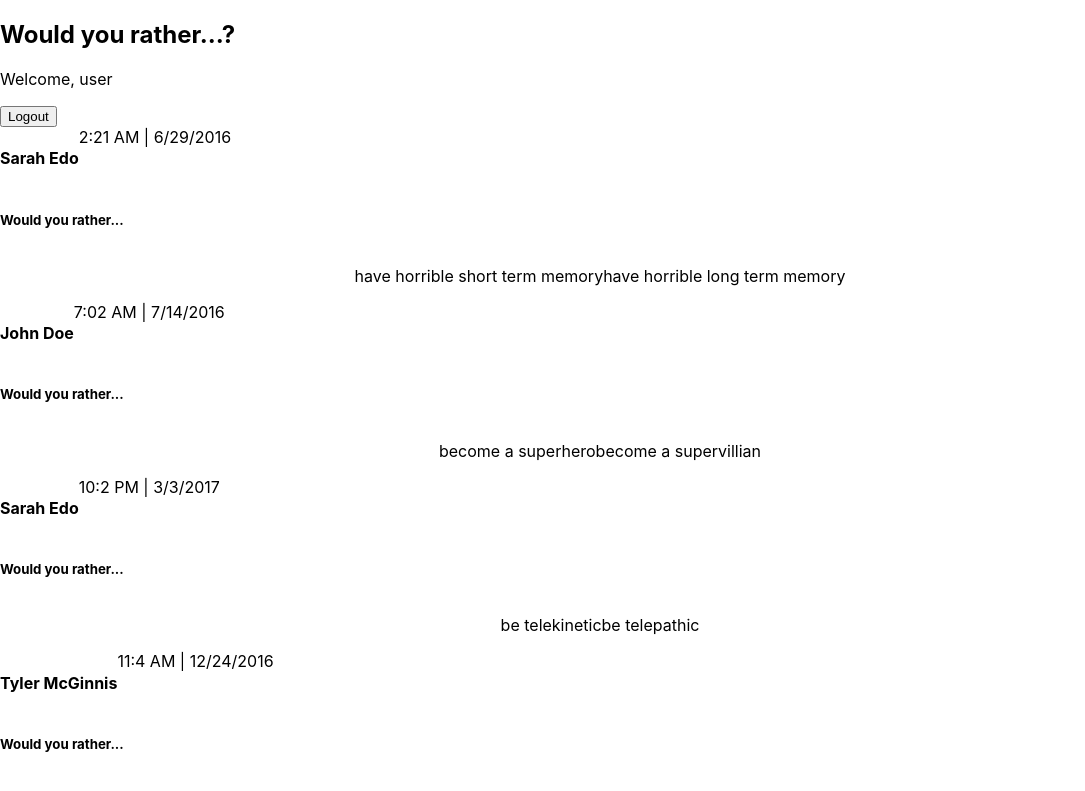
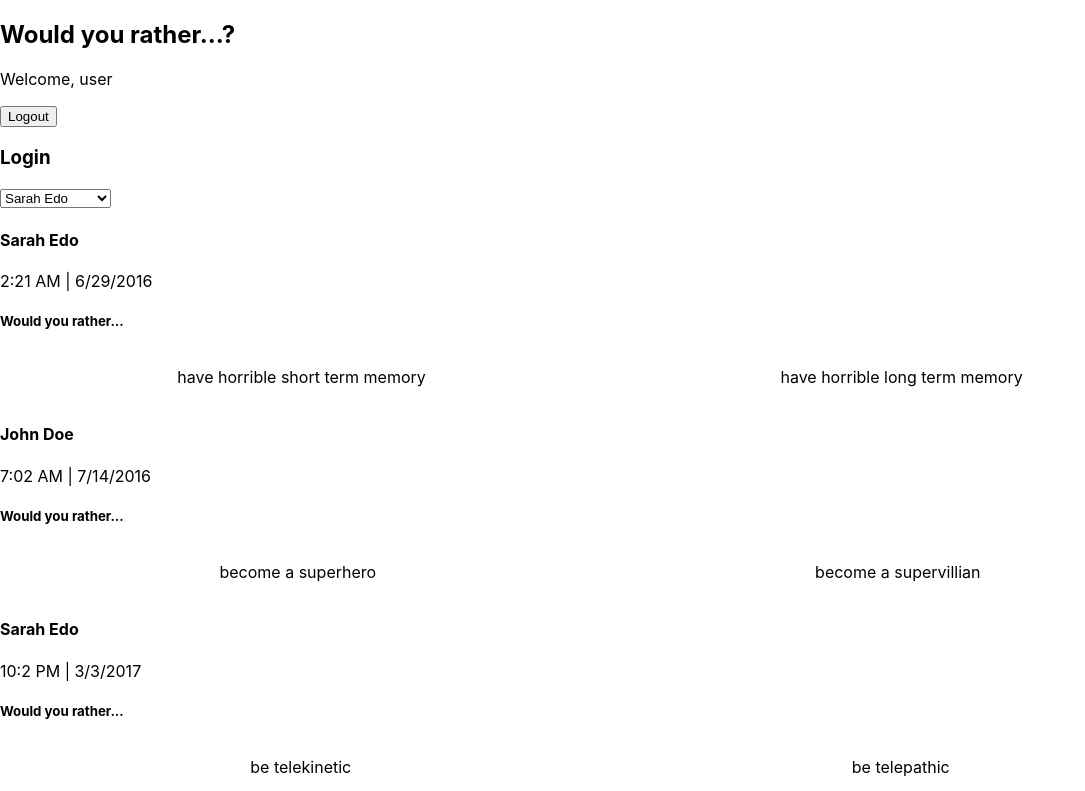
Before and after one commit to oasaleh/would-you-rather, a React (Create React App) app: page / in a window 1280 px wide. Shown: the top 791 px of the page, without its empty margins (0-1085 px from the left). Built offline with nearby package versions, Linux system fonts and the light colour scheme.

Commit message:
add authUser to store

```diff
--- a/src/App.js
+++ b/src/App.js
@@ -1,11 +1,13 @@
 import React, { useEffect } from 'react';
 import Navbar from './app/Navbar';
 import QuestionsList from './features/questions/QuestionsList';
+import LoginPage from './features/users/LoginPage';
 
 const App = () => {
   return (
     <>
       <Navbar />
+      <LoginPage />
       <QuestionsList />
     </>
   );
--- a/src/features/questions/QuestionsList.js
+++ b/src/features/questions/QuestionsList.js
@@ -1,21 +1,21 @@
-import { useEffect } from "react";
-import { useDispatch, useSelector } from "react-redux";
-import { getAllUsers, selectUserById } from "../users/usersSlice";
-import { getAllQuestions, fetchQuestions } from "./questionsSlice";
-import Time from "./Time";
-import "./questionsListStyle.css";
+import { useEffect } from 'react';
+import { useDispatch, useSelector } from 'react-redux';
+import { getAllUsers, selectUserById } from '../users/usersSlice';
+import { getAllQuestions, fetchQuestions } from './questionsSlice';
+import Time from './Time';
+import './questionsListStyle.css';
 
 const QuestionExcerpt = ({ question }) => {
   const user = useSelector((state) => selectUserById(state, question.author));
   return (
     <>
-      <div class="questionHeader">
+      <div className="questionHeader">
         <h4>{user.name}</h4>
         <Time timestamp={question.timestamp} />
       </div>
-      <div class='questionBody'>
+      <div className="questionBody">
         <h5>Would you rather...</h5>
-        <div class='questionChoices'>
+        <div className="questionChoices">
           <p>{question.optionOne.text}</p>
           <p>{question.optionTwo.text}</p>
         </div>
@@ -33,9 +33,9 @@ const QuestionsList = () => {
 
   let content;
 
-  if (questionsStatus === "loading") {
+  if (questionsStatus === 'loading') {
     content = <p>Loading...</p>;
-  } else if (questionsStatus === "succeeded") {
+  } else if (questionsStatus === 'succeeded') {
     content = questions.map((question) => (
       <QuestionExcerpt
         class="questionContainer"
@@ -43,15 +43,15 @@ const QuestionsList = () => {
         question={question}
       />
     ));
-  } else if (questionsStatus === "failed") {
+  } else if (questionsStatus === 'failed') {
     content = <p>Failed</p>;
   }
   useEffect(() => {
-    if (questionsStatus === "idle") {
+    if (questionsStatus === 'idle') {
       dispatch(fetchQuestions());
     }
   }, [questionsStatus, dispatch]);
-  return <article class="questionsListContainer">{content}</article>;
+  return <article className="questionsListContainer">{content}</article>;
 };
 
 export default QuestionsList;
--- a/src/features/questions/questionsListStyle.css
+++ b/src/features/questions/questionsListStyle.css
@@ -1,24 +1,24 @@
-.questionsListContainer{
+.questionsListContainer {
   display: flex;
-    flex-direction: column ;
+  flex-direction: column;
   justify-content: center;
-    width: 1200px;
+  max-width: 1200px;
 }
 
-.questionContainer{
+.questionContainer {
   text-align: center;
 }
 
-.questionHeader{
+.questionHeader {
   display: flex;
-    flex-direction: row;
+  flex-direction: column;
 }
-.questionBody{
+.questionBody {
   display: inherit;
   flex-direction: inherit;
 }
-.questionChoices{
+.questionChoices {
   display: flex;
   flex-direction: row;
-    justify-content: center;
+  justify-content: space-around;
 }
--- a/src/features/users/LoginPage.js
+++ b/src/features/users/LoginPage.js
@@ -1,12 +1,24 @@
+import { useDispatch, useSelector } from 'react-redux';
+import { getAllUsers, selectUserById, setAuthUser } from './usersSlice';
+
 const LoginPage = () => {
   const dispatch = useDispatch();
   const users = useSelector(getAllUsers);
 
-  const userNames = users.map((user) => <option key={user.id}>{user.name}</option>);
+  const userNames = users.map((user) => (
+    <option key={user.id}>{user.name}</option>
+  ));
+
+  function handleChange(e) {
+    console.log(e);
+    setAuthUser(e.target.value);
+  }
   return (
     <>
       <h3>Login</h3>
-      <select onChange={}>{userNames}</select>
+      <select onChange={handleChange}>{userNames}</select>
     </>
   );
 };
+
+export default LoginPage;
--- a/src/features/users/usersSlice.js
+++ b/src/features/users/usersSlice.js
@@ -2,7 +2,7 @@
 import { createSlice, createAsyncThunk, current } from '@reduxjs/toolkit';
 import { _getUsers } from '../../utilities/_DATA';
 
-const initialState = { users: [] };
+const initialState = { users: [], authUser: '' };
 // const initialState = [];
 
 // createAsyncThunk is an action creator. First arg is 'type' and second arg is
@@ -24,6 +24,9 @@ export const usersSlice = createSlice({
     addUser: (state, action) => {
       state.users.push(action.payload);
     },
+    setAuthUser: (state, action) => {
+      state.users.authUser = action.payload;
+    },
   },
   extraReducers(builder) {
     builder.addCase(fetchUsers.fulfilled, (state, action) => {
@@ -44,5 +47,5 @@ export const getAllUsers = (state) => state.users.users;
 export const selectUserById = (state, userId) =>
   state.users.users.find((user) => user.id === userId);
 
-export const { addUser } = usersSlice.actions;
+export const { addUser, setAuthUser } = usersSlice.actions;
 export default usersSlice.reducer;
```
Lines whose indentation alone changed are shown as unchanged.
